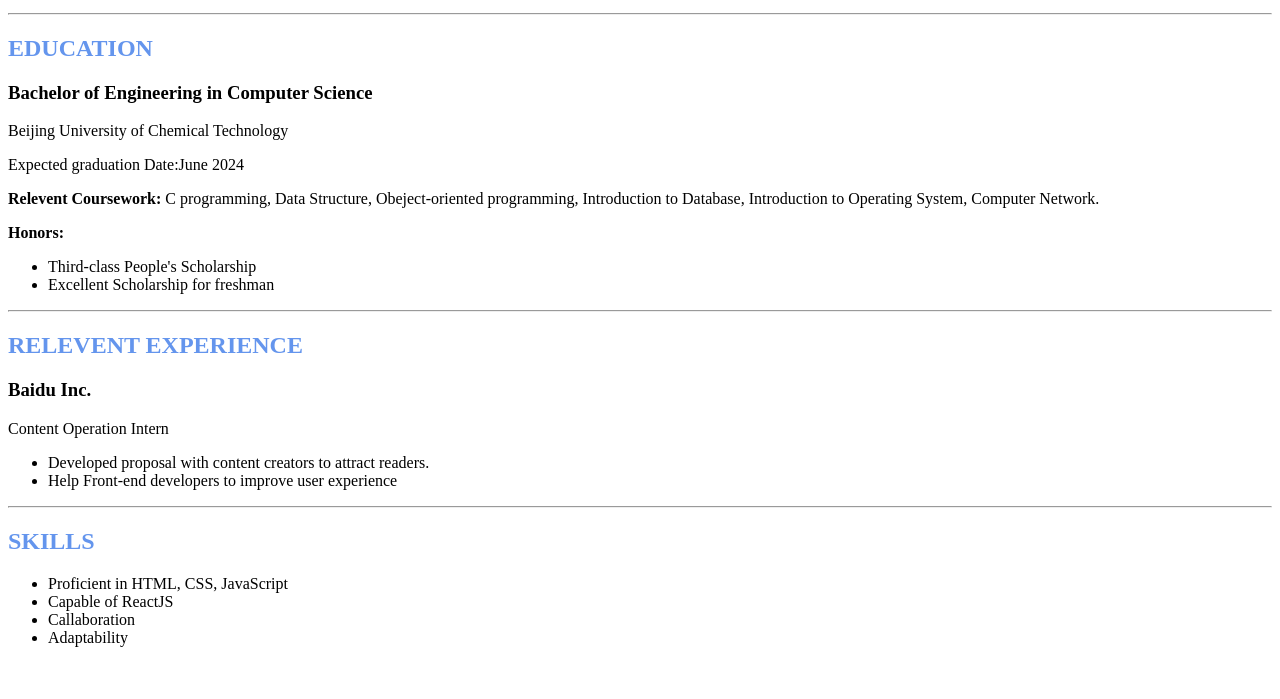
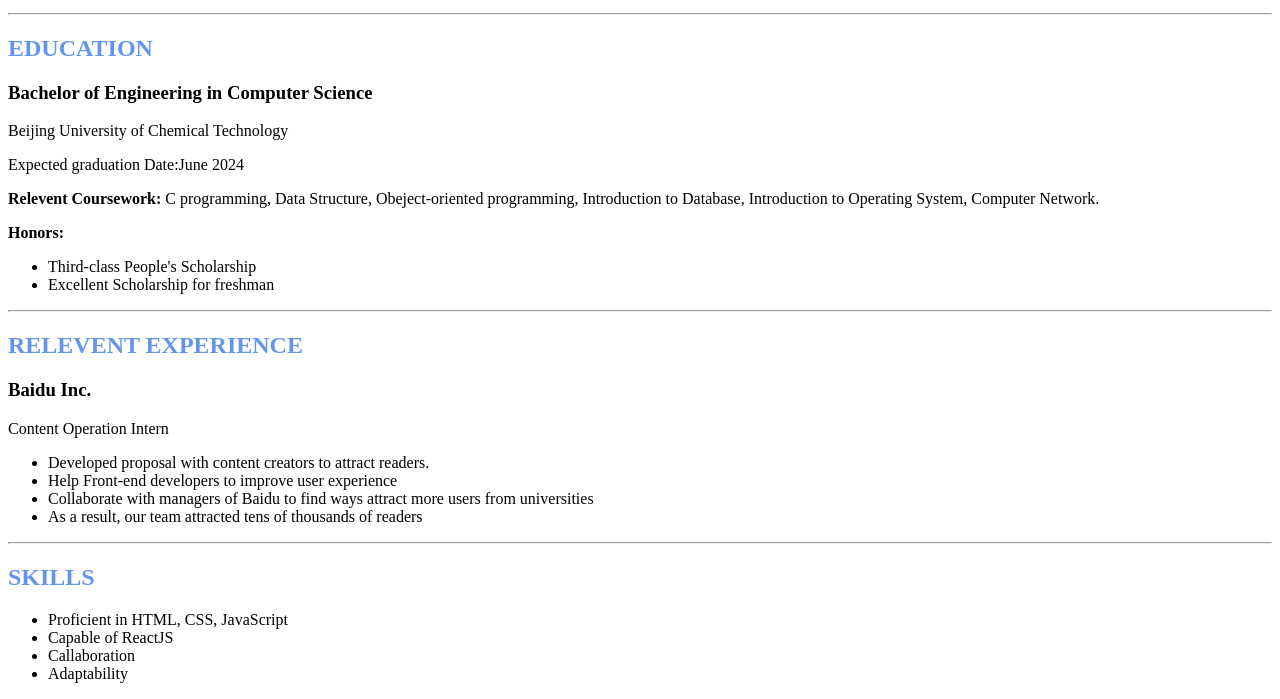
Before and after one commit to zhinendemofasshi/zhinendemofasshi, a plain HTML site: page index.html in a window 1280 px wide. Shown: the part 101-800 px from the top of the page. Drawn offline with Linux system fonts and the light colour scheme.

Commit message:
Update index.html

```diff
--- a/index.html
+++ b/index.html
@@ -24,6 +24,8 @@
         <ul>
             <li>Developed proposal with content creators to attract readers.</li>
             <li>Help Front-end developers to improve user experience</li>
+            <li>Collaborate with managers of Baidu to find ways attract more users from universities</li>
+            <li>As a result, our team attracted tens of thousands of readers</li>
         </ul>
         <hr>
         <h2 style="color:cornflowerblue">SKILLS</h2>
```
